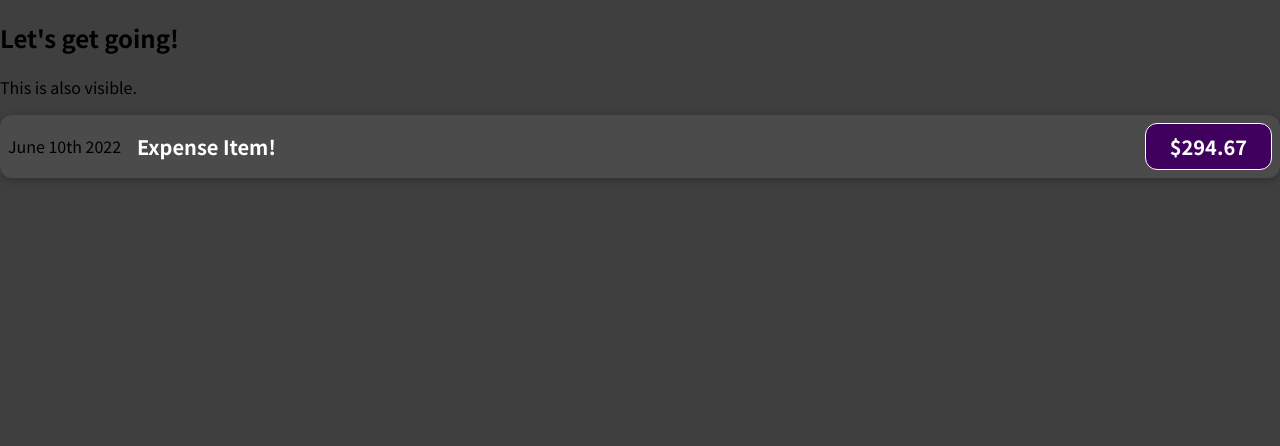
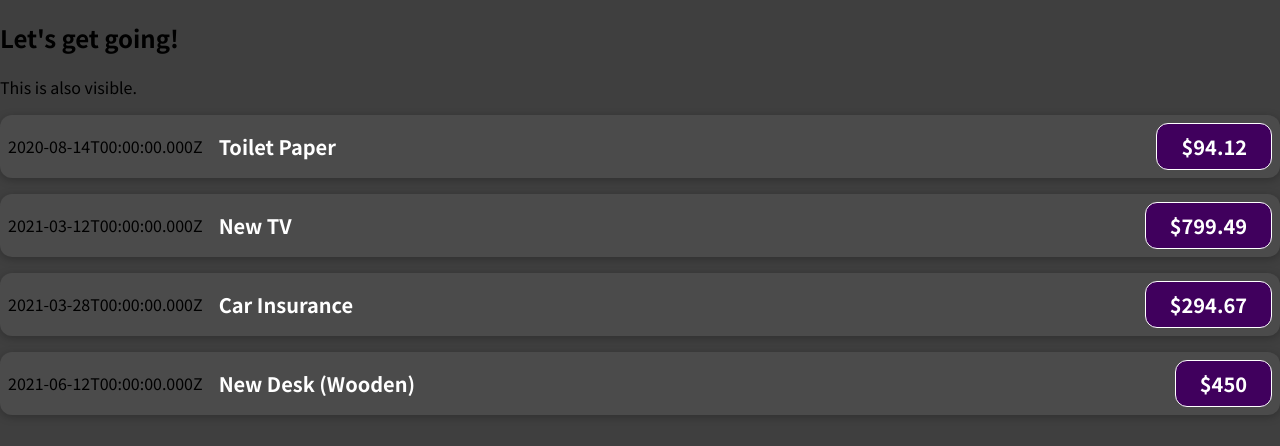
Before and after one commit to ma1379/React_Intro_Activity, a React (Create React App) app in the folder 01-starting-setup/01-starting-setup/: page / in a window 1280 px wide. Shown: the top 446 px of the page. Built offline with nearby package versions, Linux system fonts and the light colour scheme.

Commit message:
Finished Slide Deck

```diff
--- a/01-starting-setup/01-starting-setup/src/App.js
+++ b/01-starting-setup/01-starting-setup/src/App.js
@@ -2,11 +2,35 @@
 import ExpenseItem from './components/ExpenseItem';
 
 function App() {
+  const expenses = [
+    {
+      id: 'e1',
+      title: 'Toilet Paper',
+      amount: 94.12,
+      date: new Date(2020, 7, 14),
+    },
+    { id: 'e2', title: 'New TV', amount: 799.49, date: new Date(2021, 2, 12) },
+    {
+      id: 'e3',
+      title: 'Car Insurance',
+      amount: 294.67,
+      date: new Date(2021, 2, 28),
+    },
+    {
+      id: 'e4',
+      title: 'New Desk (Wooden)',
+      amount: 450,
+      date: new Date(2021, 5, 12),
+    },
+  ];
   return (
     <div>
       <h2>Let's get going!</h2>
       <p>This is also visible.</p>
-      <ExpenseItem></ExpenseItem>
+      <ExpenseItem title={expenses[0].title} amount={expenses[0].amount} date={expenses[0].date}></ExpenseItem>
+      <ExpenseItem title={expenses[1].title} amount={expenses[1].amount} date={expenses[1].date}></ExpenseItem>
+      <ExpenseItem title={expenses[2].title} amount={expenses[2].amount} date={expenses[2].date}></ExpenseItem>
+      <ExpenseItem title={expenses[3].title} amount={expenses[3].amount} date={expenses[3].date}></ExpenseItem>
     </div>
   );
 }
--- a/01-starting-setup/01-starting-setup/src/components/ExpenseItem.js
+++ b/01-starting-setup/01-starting-setup/src/components/ExpenseItem.js
@@ -1,13 +1,13 @@
 import React from 'react';
 import "./ExpenseItem.css"
 
-function ExpenseItem() {
+function ExpenseItem(props) {
     return (
     <div className='expense-item'>
-        <div>June 10th 2022</div>
+        <div>{props.date.toISOString()}</div>
         <div className='expense-item__description'>
-            <h2>Expense Item!</h2>
-            <div className='expense-item__price'>$294.67</div>
+            <h2>{props.title}</h2>
+            <div className='expense-item__price'>${props.amount}</div>
         </div>
     </div>
     );
```
Also changed, not shown: 1 other file (tests, documents, lock files or other folders).
